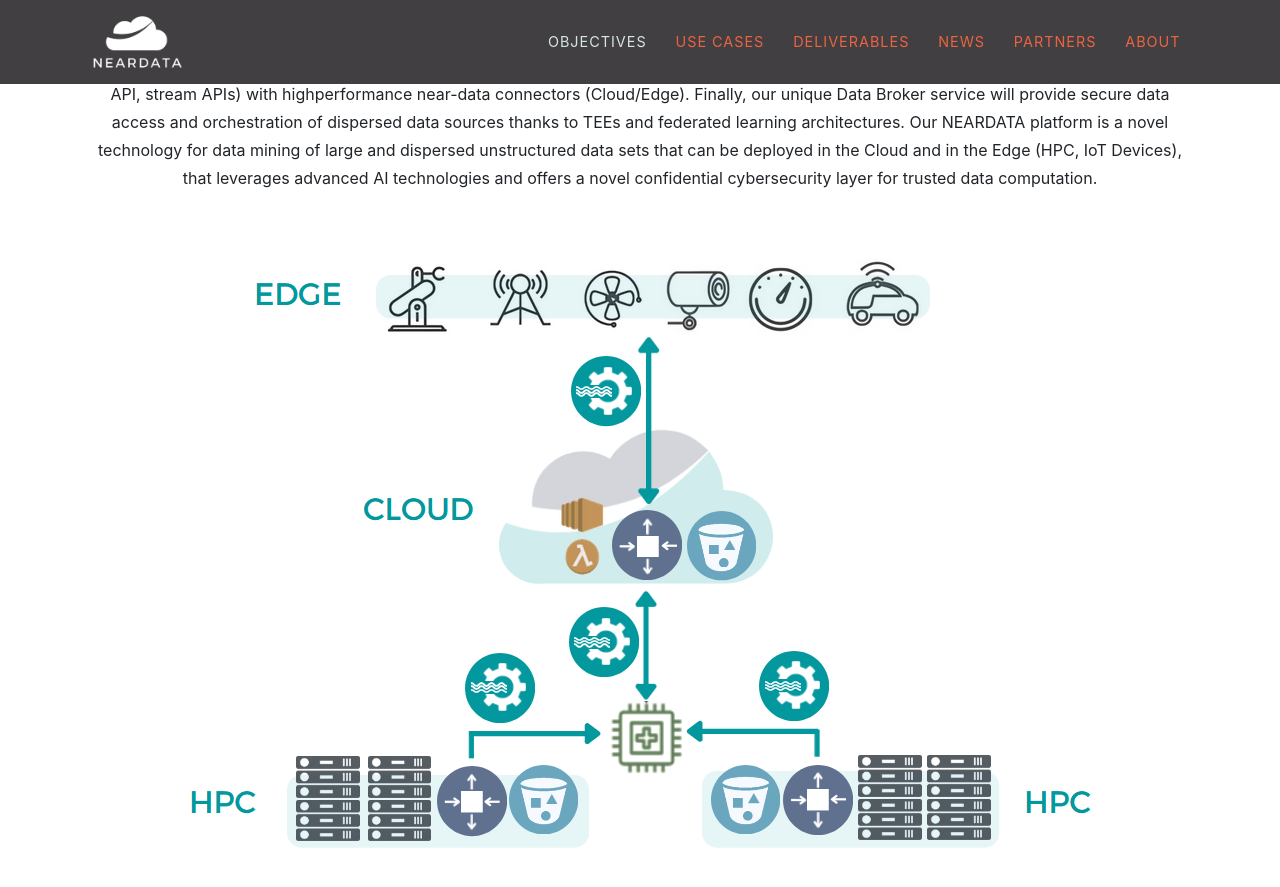
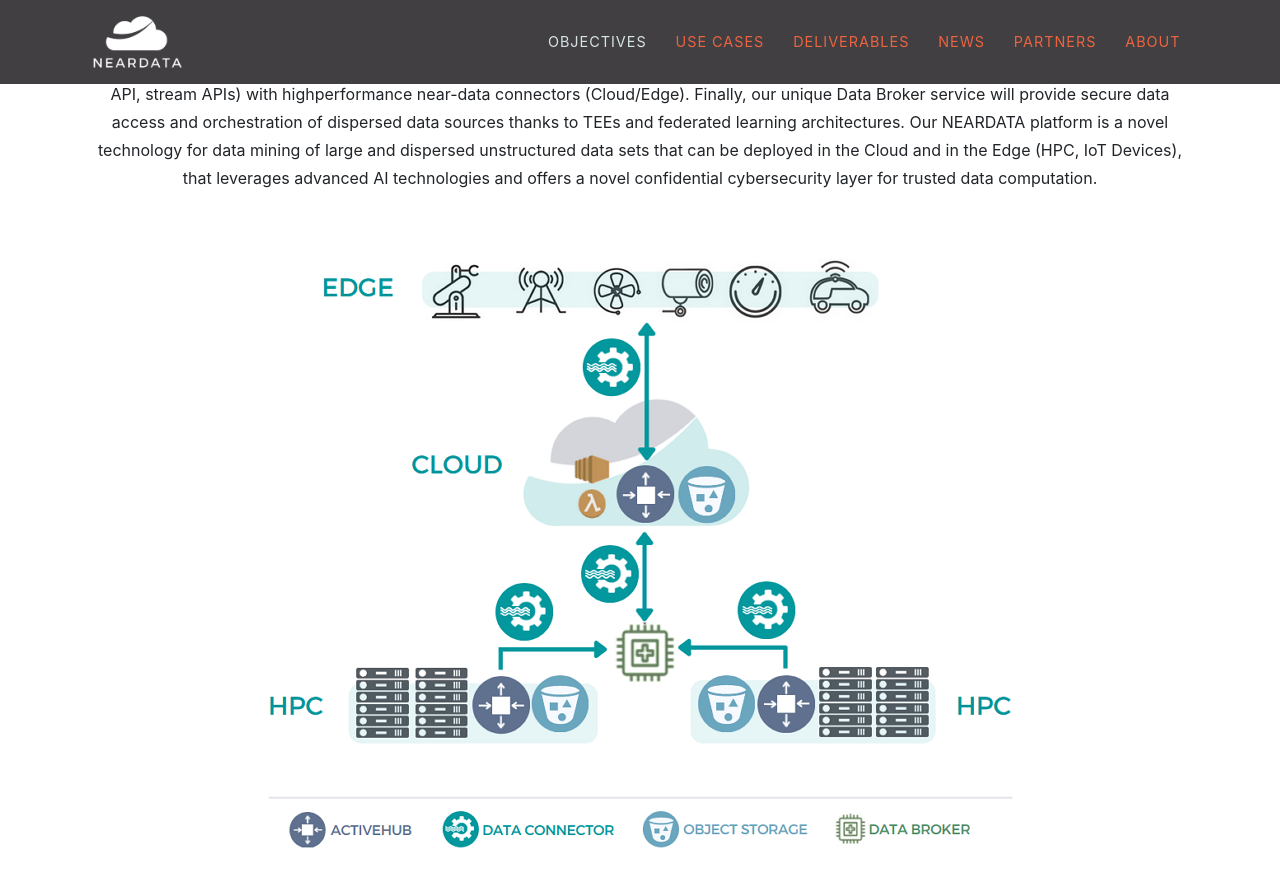
Before and after one commit to neardata-eu/neardata-eu.github.io, a Jekyll site: the page built from index.md, in a window 1280 px wide and 900 px high, scrolled down 1002 px. Shown: the top 887 px of the window. Built offline with Jekyll 4.4.1, drawn with Linux system fonts in a browser that asks for light colours; some web fonts are replaced.

Commit message:
change objectives image

```diff
--- a/_includes/contact.html
+++ b/_includes/contact.html
@@ -17,6 +17,7 @@
         <ul class="list-inline">
           <li class="pt-5">
               <a href="http://twitter.com/Neardata2023" class="btn-social btn-outline"><i class="fab fa-fw fa-twitter fa-2x"></i></a>
+              <a href="https://www.linkedin.com/company/neardata-eu/" class="btn-social btn-outline"><i class="fab fa-fw fa-linkedin-in fa-2x"></i></a>
               <a href="http://github.com/neardata-eu" class="btn-social btn-outline"><i class="fab fa-fw fa-github fa-2x"></i></a>
           </li>
           <!--
```
Also changed, not shown: assets/img/objectives.png.
